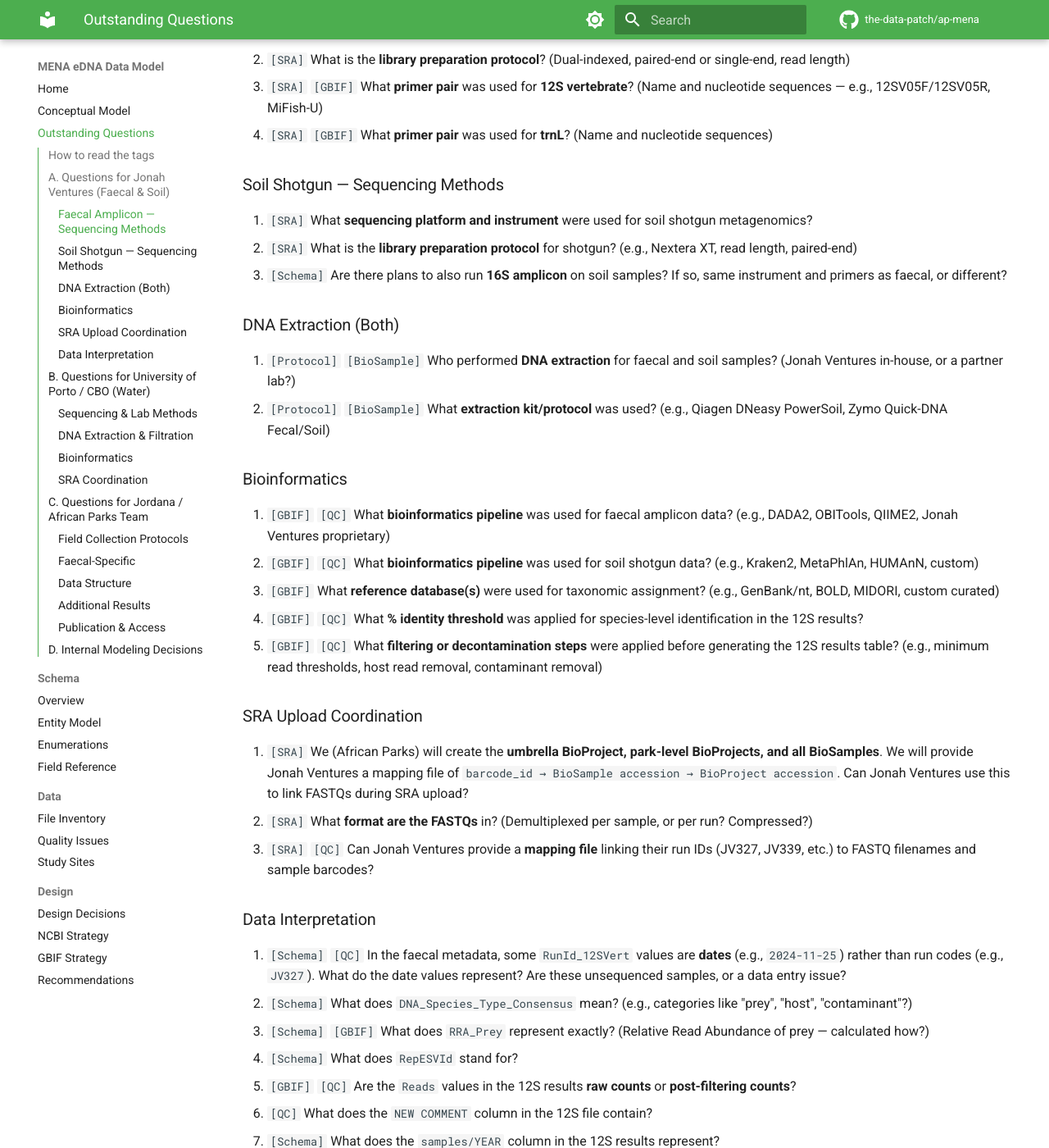
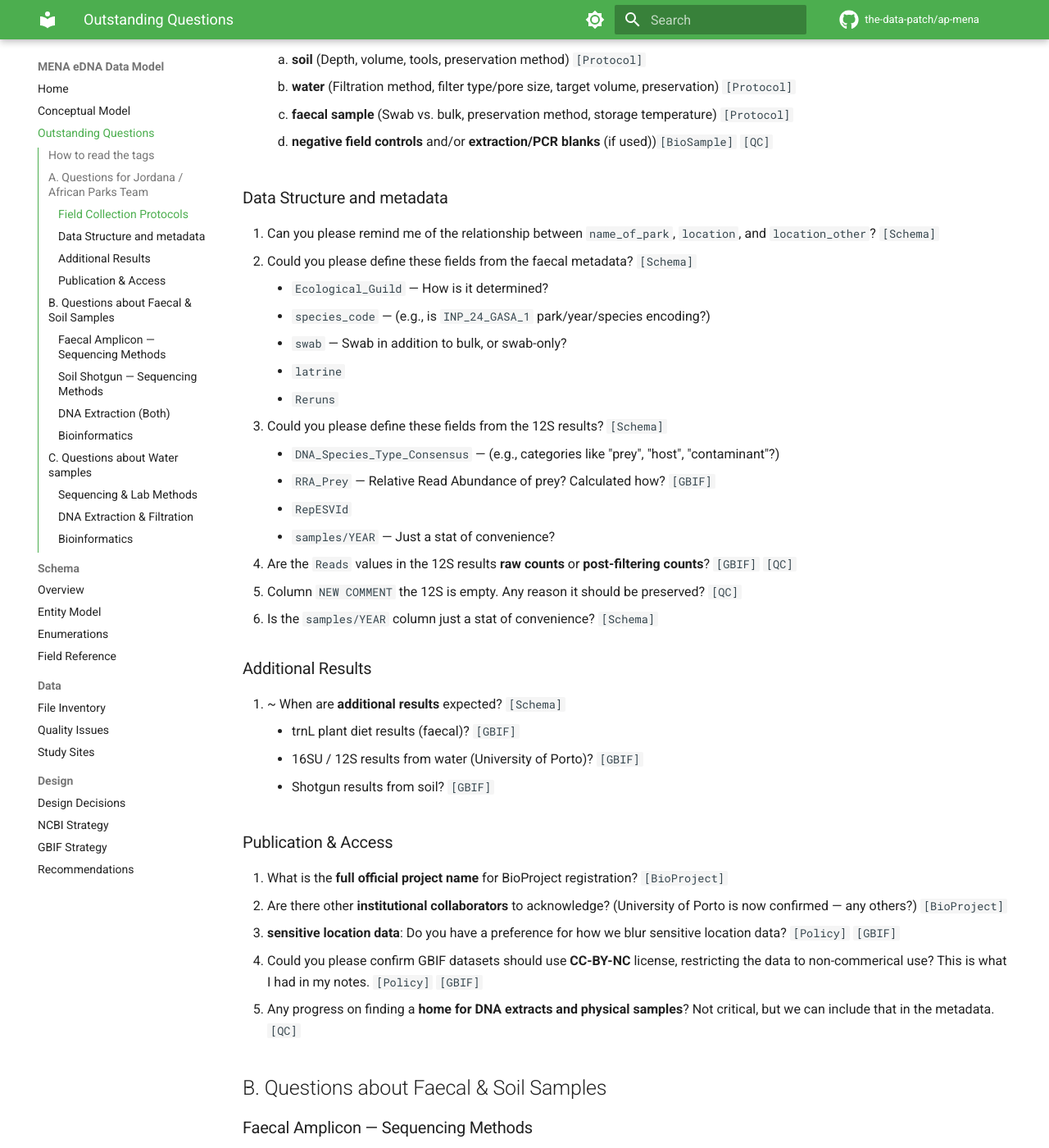
Before and after one commit to the-data-patch/ap-mena, an MkDocs documentation site: the page built from docs/questions/all-outstanding.md, in a window 1280 px wide and 1400 px high, scrolled down 814 px. Shown: the whole window at 82% size. Built offline with MkDocs 1.6.1 and Material for MkDocs 9.7.7, drawn with Linux system fonts in a browser that asks for light colours; comment, search, counter and statistics services are not loaded; some of the changed text lies outside the part shown.

Commit message:
updte questions list

```diff
--- a/docs/questions/all-outstanding.md
+++ b/docs/questions/all-outstanding.md
@@ -15,131 +15,99 @@
 
 ---
 
-## A. Questions for Jonah Ventures (Faecal & Soil)
+## A. Questions for Jordana / African Parks Team
+
+### Field Collection Protocols
+
+1. Could you please share the collection protocols? If they're published publically, we can just share a link. If not published, we can get share them through Zenodo.
+      1. **soil** (Depth, volume, tools, preservation method) `[Protocol]`
+      1. **water** (Filtration method, filter type/pore size, target volume, preservation) `[Protocol]`
+      1. **faecal sample** (Swab vs. bulk, preservation method, storage temperature) `[Protocol]`
+      1. **negative field controls** and/or **extraction/PCR blanks** (if used))`[BioSample]` `[QC]`
+
+### Data Structure and metadata
+
+1. Can you please remind me of the relationship between `name_of_park`,	`location`,	and `location_other`? `[Schema]`
+1. Could you please define these fields from the faecal metadata? `[Schema]`
+    - `Ecological_Guild` — How is it determined?
+    - `species_code` — (e.g., is `INP_24_GASA_1` park/year/species encoding?)
+    - `swab` — Swab in addition to bulk, or swab-only?
+    - `latrine`
+    - `Reruns`
+1. Could you please define these fields from the 12S results? `[Schema]`
+    - `DNA_Species_Type_Consensus` — (e.g., categories like "prey", "host", "contaminant"?)
+    - `RRA_Prey` — Relative Read Abundance of prey? Calculated how? `[GBIF]`
+    - `RepESVId`
+    - `samples/YEAR` — Just a stat of convenience?
+1. Are the `Reads` values in the 12S results **raw counts** or **post-filtering counts**? `[GBIF]` `[QC]`
+1. Column `NEW COMMENT` the 12S is empty. Any reason it should be preserved? `[QC]`
+1. Is the `samples/YEAR` column just a stat of convenience? `[Schema]`
+
+### Additional Results
+
+1. ~ When are **additional results** expected? `[Schema]`
+    - trnL plant diet results (faecal)? `[GBIF]`
+    - 16SU / 12S results from water (University of Porto)? `[GBIF]`
+    - Shotgun results from soil? `[GBIF]`
+
+### Publication & Access
+
+1. What is the **full official project name** for BioProject registration? `[BioProject]`
+1. Are there other **institutional collaborators** to acknowledge? (University of Porto is now confirmed — any others?) `[BioProject]`
+1. **sensitive location data**: Do you have a preference for how we blur sensitive location data?  `[Policy]` `[GBIF]`
+1. Could you please confirm GBIF datasets should use **CC-BY-NC** license, restricting the data to non-commerical use? This is what I had in my notes. `[Policy]` `[GBIF]`
+1. Any progress on finding a **home for DNA extracts and physical samples**? Not critical, but we can include that in the metadata. `[QC]`
+
+## B. Questions about Faecal & Soil Samples
 
 ### Faecal Amplicon — Sequencing Methods
 
-1. `[SRA]` What **sequencing platform and instrument** were used for faecal amplicon sequencing? (e.g., Illumina MiSeq, NovaSeq 6000)
-2. `[SRA]` What is the **library preparation protocol**? (Dual-indexed, paired-end or single-end, read length)
-3. `[SRA]` `[GBIF]` What **primer pair** was used for **12S vertebrate**? (Name and nucleotide sequences — e.g., 12SV05F/12SV05R, MiFish-U)
-4. `[SRA]` `[GBIF]` What **primer pair** was used for **trnL**? (Name and nucleotide sequences)
+1. What **sequencing platform and instrument** were used for faecal amplicon sequencing? (e.g., Illumina MiSeq, NovaSeq 6000) `[SRA]`
+1. What is the **library preparation protocol**? (Dual-indexed, paired-end or single-end, read length) `[SRA]`
+1. What **primer pair** was used for **12S vertebrate**? (Name and nucleotide sequences — e.g., 12SV05F/12SV05R, MiFish-U) `[SRA]` `[GBIF]`
+1. What **primer pair** was used for **trnL**? (Name and nucleotide sequences) `[SRA]` `[GBIF]`
 
 ### Soil Shotgun — Sequencing Methods
 
-5. `[SRA]` What **sequencing platform and instrument** were used for soil shotgun metagenomics?
-6. `[SRA]` What is the **library preparation protocol** for shotgun? (e.g., Nextera XT, read length, paired-end)
-7. `[Schema]` Are there plans to also run **16S amplicon** on soil samples? If so, same instrument and primers as faecal, or different?
+1. What **sequencing platform and instrument** were used for soil shotgun metagenomics? `[SRA]`
+1. What is the **library preparation protocol** for shotgun? (e.g., Nextera XT, read length, paired-end) `[SRA]`
+1. **Soil shotgun model** — Since soil is WGS not amplicon, the Assay entity needs a `library_strategy` field (AMPLICON vs WGS) and marker/primer fields become optional for WGS. Soil assays won't have primer sequences. `[SRA]`
+
 
 ### DNA Extraction (Both)
 
-8. `[Protocol]` `[BioSample]` Who performed **DNA extraction** for faecal and soil samples? (Jonah Ventures in-house, or a partner lab?)
-9. `[Protocol]` `[BioSample]` What **extraction kit/protocol** was used? (e.g., Qiagen DNeasy PowerSoil, Zymo Quick-DNA Fecal/Soil)
+1. Who (person or lab) performed **DNA extraction** for faecal and soil samples? (Jonah Ventures in-house, or a partner lab?) `[Protocol]` `[BioSample]`
+1. What **extraction kit/protocol** was used? (e.g., Qiagen DNeasy PowerSoil, Zymo Quick-DNA Fecal/Soil) `[Protocol]` `[BioSample]`
 
 ### Bioinformatics
 
-10. `[GBIF]` `[QC]` What **bioinformatics pipeline** was used for faecal amplicon data? (e.g., DADA2, OBITools, QIIME2, Jonah Ventures proprietary)
-11. `[GBIF]` `[QC]` What **bioinformatics pipeline** was used for soil shotgun data? (e.g., Kraken2, MetaPhlAn, HUMAnN, custom)
-12. `[GBIF]` What **reference database(s)** were used for taxonomic assignment? (e.g., GenBank/nt, BOLD, MIDORI, custom curated)
-13. `[GBIF]` `[QC]` What **% identity threshold** was applied for species-level identification in the 12S results?
-14. `[GBIF]` `[QC]` What **filtering or decontamination steps** were applied before generating the 12S results table? (e.g., minimum read thresholds, host read removal, contaminant removal)
-
-### SRA Upload Coordination
-
-15. `[SRA]` We (African Parks) will create the **umbrella BioProject, park-level BioProjects, and all BioSamples**. We will provide Jonah Ventures a mapping file of `barcode_id → BioSample accession → BioProject accession`. Can Jonah Ventures use this to link FASTQs during SRA upload?
-16. `[SRA]` What **format are the FASTQs** in? (Demultiplexed per sample, or per run? Compressed?)
-17. `[SRA]` `[QC]` Can Jonah Ventures provide a **mapping file** linking their run IDs (JV327, JV339, etc.) to FASTQ filenames and sample barcodes?
-
-### Data Interpretation
-
-18. `[Schema]` `[QC]` In the faecal metadata, some `RunId_12SVert` values are **dates** (e.g., `2024-11-25`) rather than run codes (e.g., `JV327`). What do the date values represent? Are these unsequenced samples, or a data entry issue?
-19. `[Schema]` What does `DNA_Species_Type_Consensus` mean? (e.g., categories like "prey", "host", "contaminant"?)
-20. `[Schema]` `[GBIF]` What does `RRA_Prey` represent exactly? (Relative Read Abundance of prey — calculated how?)
-21. `[Schema]` What does `RepESVId` stand for?
-22. `[GBIF]` `[QC]` Are the `Reads` values in the 12S results **raw counts** or **post-filtering counts**?
-23. `[QC]` What does the `NEW COMMENT` column in the 12S file contain?
-24. `[Schema]` What does the `samples/YEAR` column in the 12S results represent?
+1. What **bioinformatics pipeline** was used for faecal amplicon data? (e.g., DADA2, OBITools, QIIME2, Jonah Ventures proprietary) `[GBIF]` `[QC]`
+1. What **bioinformatics pipeline** was used for soil shotgun data? (e.g., Kraken2, MetaPhlAn, HUMAnN, custom) `[GBIF]` `[QC]`
+1. What **protocol** was used for taxonomic assignment?
+    1. **reference database(s)** (e.g., GenBank/nt, BOLD, MIDORI, custom curated) `[GBIF]`
+    1. **% identity threshold** was applied for species-level identification in the 12S results? `[GBIF]` `[QC]`
+    1. What **filtering or decontamination steps** were applied before generating the 12S results table? (e.g., minimum read thresholds, host read removal, contaminant removal) `[GBIF]` `[QC]`
 
 ---
 
-## B. Questions for University of Porto / CBO (Water)
+## C. Questions about Water samples
 
 ### Sequencing & Lab Methods
 
-25. `[SRA]` What **sequencing platform and instrument** were used for water eDNA? (e.g., Illumina MiSeq)
-26. `[SRA]` What is the **library preparation protocol**? (Paired-end, read length, indexing strategy)
-27. `[SRA]` `[GBIF]` What **primer pair** is used for **16SU**? (Full name and nucleotide sequences)
-28. `[SRA]` `[GBIF]` What **primer pair** is used for **Vertebrate 12S** on water samples? Is it the same primer pair as Jonah Ventures uses on faecal, or different?
+1. What **sequencing platform and instrument** were used for water eDNA? (e.g., Illumina MiSeq) `[SRA]`
+1. What is the **library preparation protocol**? (Paired-end, read length, indexing strategy) `[SRA]`
+1. What **primer pair** is used for **16SU**? (Full name and nucleotide sequences) `[SRA]` `[GBIF]`
+1. What **primer pair** is used for **Vertebrate 12S** on water samples? Is it the same primer pair as Jonah Ventures uses on faecal, or different? `[SRA]` `[GBIF]`
 
 ### DNA Extraction & Filtration
 
-29. `[Protocol]` `[BioSample]` Who performed **DNA extraction** for water samples?
-30. `[Protocol]` `[BioSample]` What **extraction kit/protocol** was used?
-31. `[Protocol]` `[BioSample]` What **filtration method** was used? (Filter type, pore size — may already be in the water metadata but values are sparse)
+1. Who performed **DNA extraction** for water samples? `[Protocol]` `[BioSample]`
+1. What **extraction kit/protocol** was used? `[Protocol]` `[BioSample]`
+1. What **filtration method** was used? (Filter type, pore size — may already be in the water metadata but values are sparse) `[Protocol]` `[BioSample]`
 
 ### Bioinformatics
 
-32. `[GBIF]` `[QC]` What **bioinformatics pipeline** is used for water amplicon data?
-33. `[GBIF]` What **reference database(s)** are used for taxonomic assignment?
-
-### SRA Coordination
-
-34. `[SRA]` `[Policy]` Will University of Porto submit **FASTQs to SRA**, or will African Parks coordinate this? (Same model as Jonah Ventures: we create BioSamples, you upload FASTQs.)
-35. `[SRA]` If Porto uploads: can they reference BioSample accessions that African Parks creates?
-36. `[Schema]` Are water eDNA **results files** available yet? (Equivalent to the 12S vertebrate results file for faecal data)
+1. What **bioinformatics pipeline** is used for water amplicon data? `[GBIF]` `[QC]`
+1. What **reference database(s)** are used for taxonomic assignment? `[GBIF]`
 
 ---
-
-## C. Questions for Jordana / African Parks Team
-
-### Field Collection Protocols
-
-37. `[Protocol]` What is the standard **soil collection protocol**? (Depth, volume, tools, preservation method)
-38. `[Protocol]` What is the standard **water eDNA collection protocol**? (Filtration method, filter type/pore size, target volume, preservation)
-39. `[Protocol]` What is the standard **faecal sample collection protocol**? (Swab vs. bulk, preservation method, storage temperature)
-40. `[BioSample]` `[QC]` Were **negative field controls** and **extraction/PCR blanks** collected? If so, are they tracked in these files or separately?
-41. `[Schema]` When is the `location_other` field used?
-
-### Faecal-Specific
-
-42. `[QC]` `[GBIF]` When `species_id_field` (field ID) and `DNA_species_ID` (DNA ID) disagree, which takes **precedence** for host identification?
-43. `[Schema]` Is `Ecological_Guild` assigned based on the **host species** (from literature), or derived from the **diet results**?
-44. `[Schema]` What does `species_code` represent? (e.g., is `INP_24_GASA_1` park/year/species encoding?)
-45. `[Schema]` What does the `swab` field mean? (Swab in addition to bulk, or swab-only?)
-46. `[Schema]` What does `latrine` capture? (Communal defecation site?)
-47. `[Schema]` What does `Reruns` indicate?
-
-### Data Structure
-
-48. `[Schema]` What is the **relationship** between the faecal metadata (5,409 rows) and the 12S results (6,560 rows)? Is each 12S row one ESV detection per sample (one-to-many)?
-49. `[QC]` Are there **duplicate barcode_ids** across sample types?
-50. `[QC]` The water metadata is **missing a `country` column**. Should we infer from park name, or is a correction coming?
-
-### Additional Results
-
-51. `[Schema]` Are **additional results files** expected?
-    - trnL plant diet results (faecal)? `[GBIF]`
-    - 16SU / 12S results from water (University of Porto)? `[GBIF]`
-    - Shotgun results from soil? `[GBIF]`
-52. `[Schema]` When are these expected?
-
-### Publication & Access
-
-53. `[BioProject]` What is the **full official project name** for BioProject registration?
-54. `[BioProject]` Are there other **institutional collaborators** to acknowledge? (University of Porto is now confirmed — any others?)
-55. `[Policy]` `[GBIF]` Are there **sensitive location data** concerns? (GPS for critically endangered species like Diceros bicornis — should coordinates be generalized for GBIF?)
-56. `[BioProject]` Is there a **publication or report** in preparation to cite in the BioProject description?
-57. `[Policy]` `[GBIF]` The meeting notes mention data **cannot be used for commercial purposes**. Does this mean GBIF datasets should use **CC-BY-NC**? (Note: GBIF strongly encourages CC0 or CC-BY for maximum reuse. CC-BY-NC limits reuse by conservation NGOs with any commercial activity and by data aggregators. Worth discussing with leadership.)
-58. `[QC]` You're looking for a **home for DNA extracts and physical samples**. Has a repository been identified? (Affects `dwc:materialSampleID` and whether samples can be referenced as vouchers.)
-
----
-
-## D. Internal Modeling Decisions
-
-59. `[Schema]` **Normalized entity model** — Sample → Assay → SequencingRun → Occurrence. Confirmed acceptable.
-60. `[Schema]` **Soil shotgun model** — Since soil is WGS not amplicon, the Assay entity needs a `library_strategy` field (AMPLICON vs WGS) and marker/primer fields become optional for WGS. Soil assays won't have primer sequences.
-61. `[Schema]` **Two-lab coordination** — African Parks registers all BioSamples first, then provides accession mapping to both Jonah Ventures and University of Porto for SRA upload.
-62. `[Schema]` `[GBIF]` **ENVO habitat mapping** — We will map `habitat_final` → ENVO terms. Field team review recommended.
-63. `[Policy]` **GBIF license** — CC-BY-NC vs CC-BY vs CC0 needs a decision.
-64. `[Schema]` **Template for other parks** — Design the MENA model so it can be reused across AP's 24–30 areas.
-
----
```
